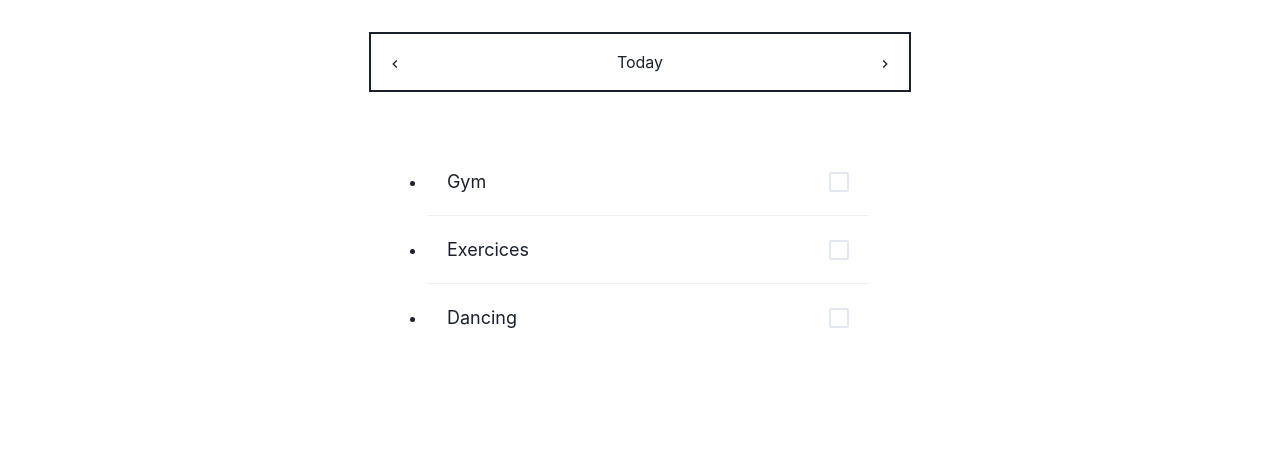
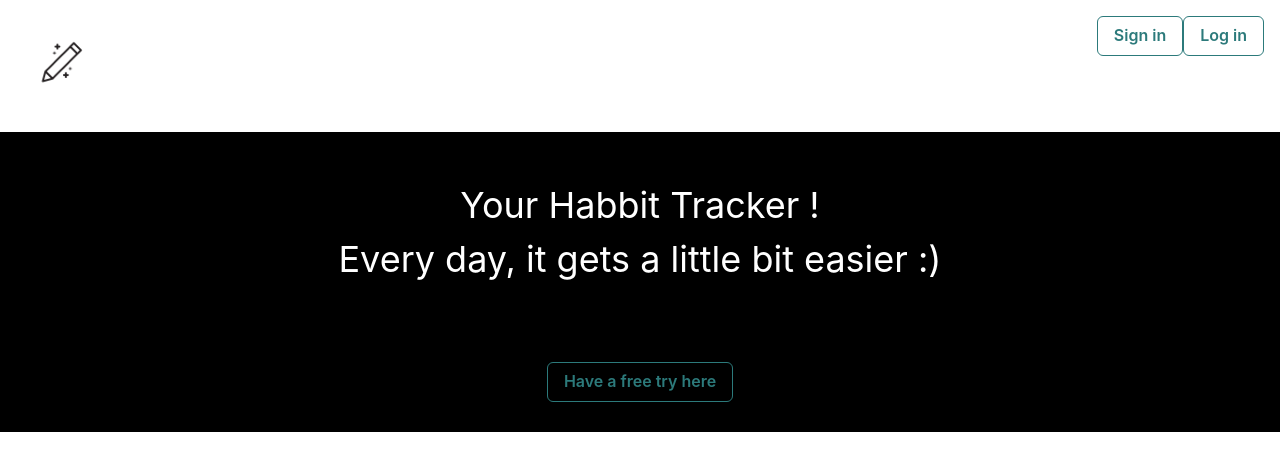
Before and after one commit to ElisabethCardella/habit-tracker, a React (Create React App) app: page /home in a window 1280 px wide. Shown: the top 470 px of the page. Built offline with nearby package versions, Linux system fonts and the light colour scheme.

Commit message:
Set up navigation between pages

```diff
--- a/src/App.js
+++ b/src/App.js
@@ -1,14 +1,19 @@
 import "./App.css";
-import Habit from "./components/Habit";
-import DateBox from "./components/DateBox";
+import Home from "./pages/Home";
+import HabitPage from "./pages/HabitPage";
 import { VStack } from "@chakra-ui/react";
+import { Routes, Route } from "react-router-dom";
 
 function App() {
   return (
-    <VStack>
-      <DateBox />;
-      <Habit />;
-    </VStack>
+    <div>
+      <VStack>
+        <Routes>
+          <Route path="/home" element={<Home />} />
+          <Route path="/habit" element={<HabitPage />} />
+        </Routes>
+      </VStack>
+    </div>
   );
 }
 
--- /dev/null
+++ b/src/components/Elements/index.js
@@ -0,0 +1,91 @@
+import { Center, Button, Flex } from "@chakra-ui/react";
+import { extendTheme } from "@chakra-ui/react";
+import { Text } from "@chakra-ui/react";
+import {
+  Modal,
+  ModalOverlay,
+  ModalContent,
+  ModalHeader,
+  ModalFooter,
+  ModalBody,
+  ModalCloseButton,
+  useDisclosure,
+} from "@chakra-ui/react";
+import { Link } from "react-router-dom";
+import Formfortrial from "../FormForTrial";
+
+const theme = extendTheme({
+  fonts: {
+    heading: "Open Sans, sans-serif",
+    body: "Raleway, sans-serif",
+  },
+  fontSizes: {
+    xs: "0.75rem",
+    sm: "0.875rem",
+    md: "1rem",
+    lg: "1.125rem",
+    xl: "1.25rem",
+    "2xl": "1.5rem",
+    "3xl": "1.875rem",
+    "4xl": "2.25rem",
+    "5xl": "3rem",
+    "6xl": "3.75rem",
+    "7xl": "4.5rem",
+    "8xl": "6rem",
+    "9xl": "8rem",
+  },
+  fontWeights: {
+    hairline: 100,
+    thin: 200,
+    light: 300,
+    normal: 400,
+    medium: 500,
+    semibold: 600,
+    bold: 700,
+    extrabold: 800,
+    black: 900,
+  },
+});
+
+const Banner = () => {
+  const { isOpen, onOpen, onClose } = useDisclosure();
+  return (
+    <Flex direction="column" justify="center" bg="black" w="100%">
+      <Center h=" 200px" color="black">
+        <Text fontSize="4xl" align="center" color="white">
+          {" "}
+          Your Habbit Tracker !<br></br> Every day, it gets a little bit easier
+          :)
+        </Text>
+      </Center>
+
+      <Center h="100px" color="black" w="100%">
+        <Button onClick={onOpen} colorScheme="teal" variant="outline">
+          Have a free try here
+        </Button>
+        <Modal isOpen={isOpen} onClose={onClose}>
+          <ModalOverlay />
+          <ModalContent>
+            <ModalHeader>Form for the trial</ModalHeader>
+            <ModalCloseButton />
+            <ModalBody>
+              <Formfortrial />
+            </ModalBody>
+
+            <ModalFooter>
+              <Button colorScheme="blue" mr={3} onClick={onClose}>
+                Close
+              </Button>
+              <Link to="/habit">
+                <Button variant="ghost">Send</Button>
+              </Link>
+            </ModalFooter>
+          </ModalContent>
+        </Modal>
+      </Center>
+    </Flex>
+  );
+};
+
+export default theme;
+export { Banner };
--- /dev/null
+++ b/src/components/FormForTrial/index.js
@@ -0,0 +1,20 @@
+import { FormControl, FormLabel, Input, Container } from "@chakra-ui/react";
+
+const Formfortrial = () => {
+  return (
+    <Container bg="black" p="8">
+      <FormControl isRequired w="80%" color="white">
+        <FormLabel htmlFor="first-name">First name</FormLabel>
+        <Input id="first-name" placeholder="First name" />
+        <FormLabel htmlFor="Last-name">Last name</FormLabel>
+        <Input id="last-name" placeholder="Last name" />
+        <FormLabel htmlFor="email">Email address</FormLabel>
+        <Input id="email" type="email" />
+        <FormLabel htmlFor="phone-number">Phone number</FormLabel>
+        <Input id="phone-number" type="number" />
+      </FormControl>
+    </Container>
+  );
+};
+
+export default Formfortrial;
--- /dev/null
+++ b/src/components/Header/index.js
@@ -0,0 +1,70 @@
+import { Button, Flex, Box, Spacer } from "@chakra-ui/react";
+import { Image } from "@chakra-ui/react";
+import {
+  Modal,
+  ModalOverlay,
+  ModalContent,
+  ModalHeader,
+  ModalFooter,
+  ModalBody,
+  ModalCloseButton,
+  useDisclosure,
+} from "@chakra-ui/react";
+
+const Header = () => {
+  const { isOpen, onOpen, onClose } = useDisclosure();
+  return (
+    <Flex w="100%" p="4">
+      <Box>
+        <Box p="4">
+          <Image
+            boxSize="60px"
+            objectFit="cover"
+            src="assets/logo1.png"
+            alt="logo"
+          />
+        </Box>
+        <Spacer />
+      </Box>
+      <Spacer />
+      <Box>
+        <Button onClick={onOpen} colorScheme="teal" variant="outline">
+          Sign in
+        </Button>
+        <Modal isOpen={isOpen} onClose={onClose}>
+          <ModalOverlay />
+          <ModalContent>
+            <ModalHeader>Form for Sign In</ModalHeader>
+            <ModalCloseButton />
+            <ModalBody>A mettre</ModalBody>
+            <ModalFooter>
+              <Button colorScheme="blue" mr={3} onClick={onClose}>
+                Close
+              </Button>
+              <Button variant="ghost">Secondary Action</Button>
+            </ModalFooter>
+          </ModalContent>
+        </Modal>
+
+        <Button onClick={onOpen} colorScheme="teal" variant="outline">
+          Log in
+        </Button>
+        <Modal isOpen={isOpen} onClose={onClose}>
+          <ModalOverlay />
+          <ModalContent>
+            <ModalHeader>Form for log in</ModalHeader>
+            <ModalCloseButton />
+            <ModalBody>A mettre</ModalBody>
+            <ModalFooter>
+              <Button colorScheme="blue" mr={3} onClick={onClose}>
+                Close
+              </Button>
+              <Button variant="ghost">Secondary Action</Button>
+            </ModalFooter>
+          </ModalContent>
+        </Modal>
+      </Box>
+    </Flex>
+  );
+};
+export default Header;
--- a/src/index.js
+++ b/src/index.js
@@ -1,16 +1,20 @@
 import React from "react";
 import ReactDOM from "react-dom";
+import { BrowserRouter } from "react-router-dom";
 import App from "./App";
 import reportWebVitals from "./reportWebVitals";
 import { ChakraProvider } from "@chakra-ui/react";
 import store from "./store";
 import { Provider } from "react-redux";
+import theme from "./components/Elements";
 
 ReactDOM.render(
   <React.StrictMode>
-    <Provider store={store}>
+    <Provider theme={theme} store={store}>
       <ChakraProvider>
-        <App />
+        <BrowserRouter>
+          <App />
+        </BrowserRouter>
       </ChakraProvider>
     </Provider>
   </React.StrictMode>,
--- /dev/null
+++ b/src/pages/HabitPage/index.js
@@ -0,0 +1,12 @@
+import DateBox from "../../components/DateBox";
+import Habit from "../../components/Habit";
+
+function HabitPage() {
+  return (
+    <>
+      <DateBox />
+      <Habit />
+    </>
+  );
+}
+export default HabitPage;
--- /dev/null
+++ b/src/pages/Home/index.js
@@ -0,0 +1,16 @@
+import Header from "../../components/Header";
+import { Banner } from "../../components/Elements";
+import Formfortrial from "../../components/FormForTrial";
+
+function Home() {
+  return (
+    <>
+      <Header />
+
+      <Banner />
+      <br></br>
+    </>
+  );
+}
+
+export default Home;
--- a/src/store.js
+++ b/src/store.js
@@ -1,4 +1,4 @@
-import { combineReducers, createStore } from "@reduxjs/toolkit";
+import { combineReducers, createStore } from "redux";
 import { dateReducer } from "./reducers/dateReducer";
 
 const reducers = combineReducers({
```
Also changed, not shown: public/assets/logo1.png (added).
